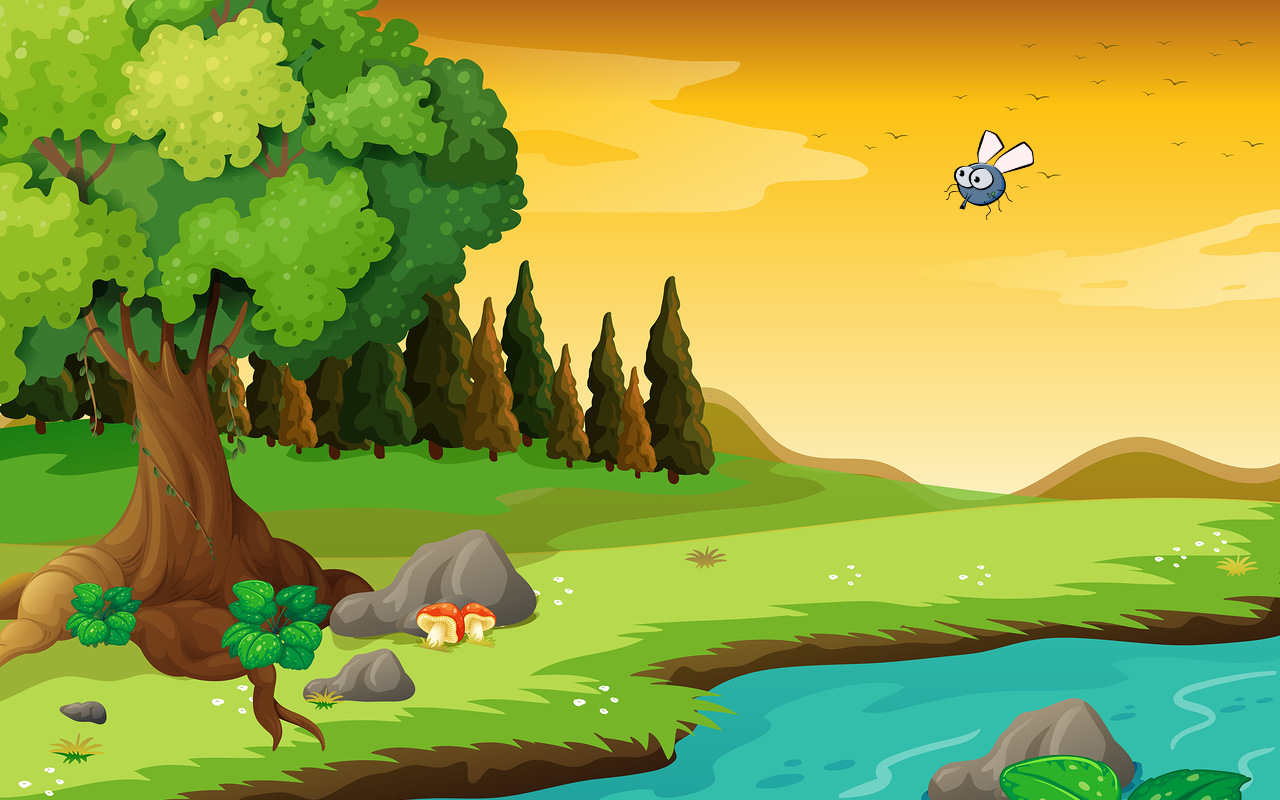
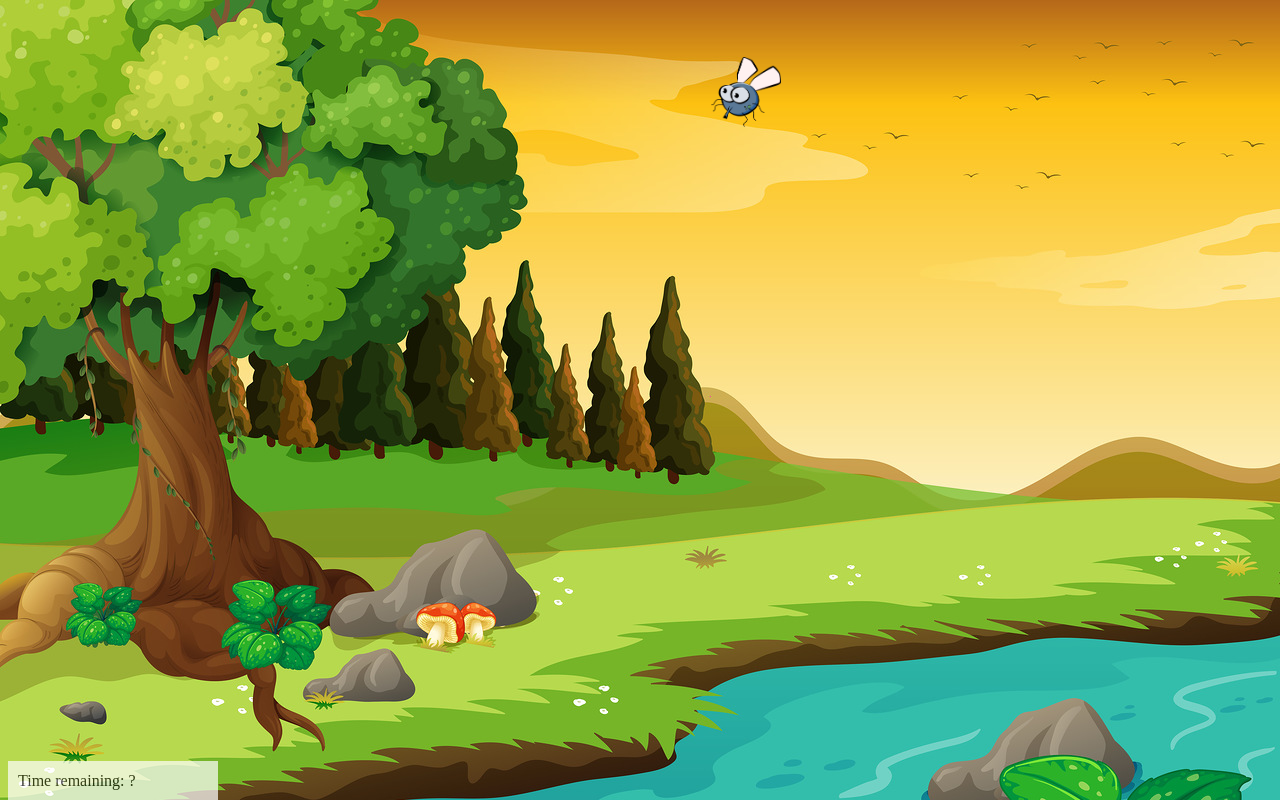
Before and after one commit to tsaahr/portfolioDev, a plain HTML site: page projects/moquito_killer/mosquito_killer.html in a window 1280 px wide. Drawn offline with Linux system fonts and the light colour scheme.

Commit message:
Created Panel

```diff
--- a/projects/moquito_killer/mosquito_killer.html
+++ b/projects/moquito_killer/mosquito_killer.html
@@ -8,10 +8,14 @@
   <link rel="stylesheet" href="style.css">
 </head>
 <body onresize="ajustaTamanho()">
+  <div class="panel">
+    <div class="lifes"></div>
+
+    <div class="timer">Time remaining: ?</div>
+
+  </div>
 
   <script>
-     posicaoRandomica()
-
      setInterval (function () {
       posicaoRandomica()
      }, 1000)
--- a/projects/moquito_killer/style.css
+++ b/projects/moquito_killer/style.css
@@ -23,3 +23,21 @@ body{
 .sideB {
     transform: scaleX(-1);
 }
+
+.panel {
+    position: absolute;
+    width: 190px;
+    padding: 10px;
+    bottom: 0px;
+    border-top: solid 1px #fff;
+    background-color: #fff;
+    opacity: 0.7;
+}
+
+lifes {
+    float: left;
+}
+
+.timer {
+    float: left;
+}
```
